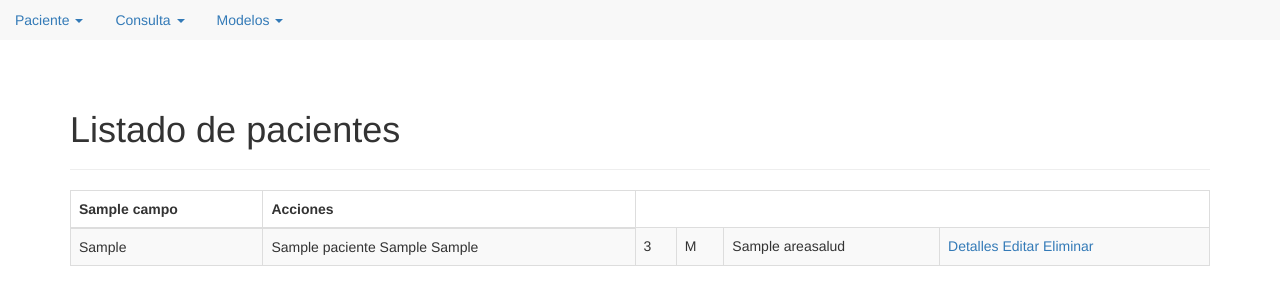
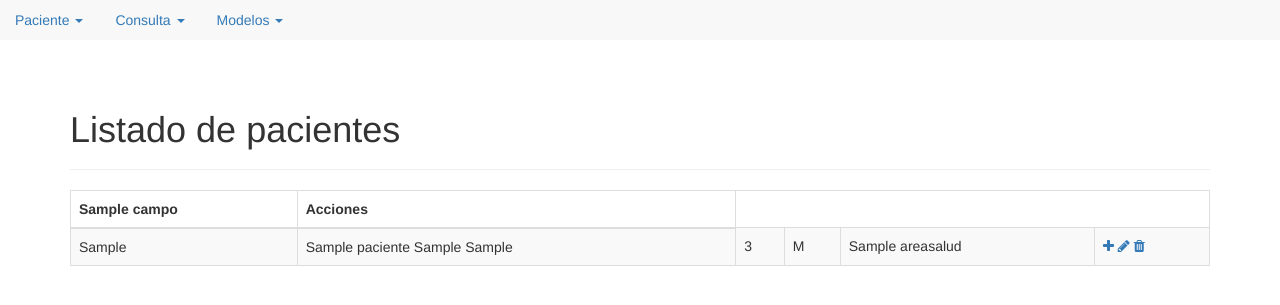
Before and after one commit to ydiazn/consulta, a Django app: template retina/consulta/templates/consulta/paciente_listar.html in a window 1280 px wide. Shown: the top 305 px of the page. Run offline with Django 3.2, Linux system fonts and the light colour scheme; tables that the repository leaves empty hold one stand-in row (values such as "Sample post"); the template is opened without the code that fills it: values that come from a table or form of the project are taken from there, most other values are stand-ins (such as "Sample title", 1, 10 or a date in 2020); parts of the project's set-up code (start-up, migrations or seed data) failed here and were passed over; some libraries are stand-ins or nearby versions.

Commit message:
Sustitución del texto por iconos para las acciones detalle, editar y eliminar
 Cambios para hacer commit:
	modificado:    consulta/templates/consulta/consulta_por_fecha.html
	modificado:    consulta/templates/consulta/paciente_listar.html

```diff
--- a/retina/consulta/templates/consulta/consulta_por_fecha.html
+++ b/retina/consulta/templates/consulta/consulta_por_fecha.html
@@ -35,13 +35,13 @@
 <td>{{ object.mnt }}</td>
 <td>
     <a class="blue" href="{% url 'consulta:detalle_paciente' pk=object.pk %}" data-rel="tooltip" title="Detalles">
-       Detalles
+       <i class="fa fa-plus"></i>
     </a>
     <a class="blue" href="{% url 'consulta:editar_paciente' pk=object.pk %}" data-rel="tooltip" title="Editar">
-       Editar
+       <i class="fa fa-pencil"></i>
     </a>
     <a class="blue" href="{% url 'consulta:eliminar_paciente' pk=object.pk %}" data-rel="tooltip" title="Eliminar">
-       Eliminar
+       <i class="fa fa-trash"></i>
     </a>
 </td>
 
--- a/retina/consulta/templates/consulta/paciente_listar.html
+++ b/retina/consulta/templates/consulta/paciente_listar.html
@@ -17,13 +17,13 @@
 <td>{{ object.area_salud }}</td>
 <td>
     <a class="blue" href="{% url 'consulta:detalle_paciente' pk=object.pk %}" data-rel="tooltip" title="Detalles">
-       Detalles
+       <i class="fa fa-plus"></i>
     </a>
     <a class="blue" href="{% url 'consulta:editar_paciente' pk=object.pk %}" data-rel="tooltip" title="Editar">
-       Editar
+       <i class="fa fa-pencil"></i>
     </a>
     <a class="blue" href="{% url 'consulta:eliminar_paciente' pk=object.pk %}" data-rel="tooltip" title="Eliminar">
-       Eliminar
+       <i class="fa fa-trash"></i>
     </a>
 </td>
 
```
